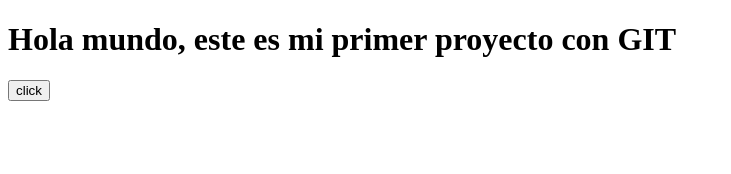
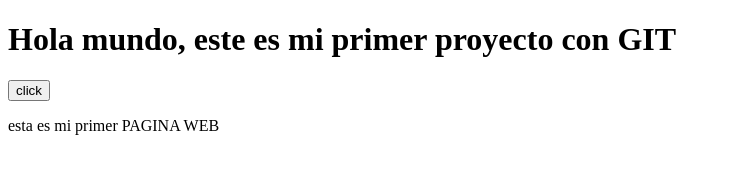
Before and after one commit to arelysmorasilva-jpg/2026-UTN-REPO-UNO, a plain HTML site: page index.html in a window 1280 px wide. Shown: the whole page, without its empty margins (0-731 px from the left). Drawn offline with Linux system fonts and the light colour scheme.

Commit message:
cambios dos

```diff
--- a/index.html
+++ b/index.html
@@ -13,3 +13,4 @@
 <button>click</button>
 <body>
     <html>
+        <p>esta es mi primer PAGINA WEB</p>
```
